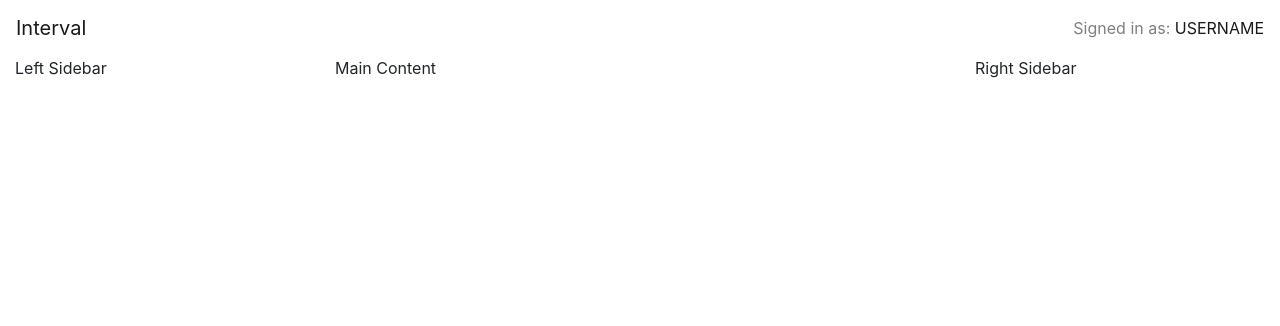
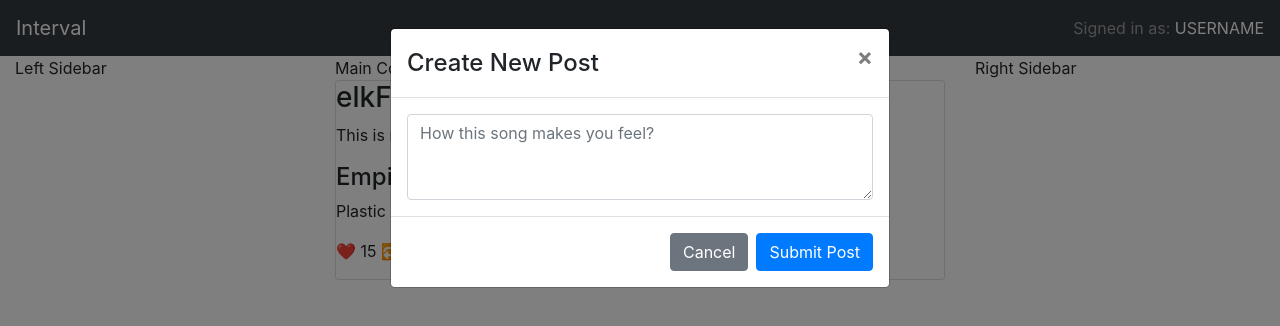
Before and after one commit to meteoratlas/Interval, a React (Create React App) app: page / in a window 1280 px wide. Shown: the top 326 px of the page. Built offline with nearby package versions, Linux system fonts and the light colour scheme.

Commit message:
react elements updated

```diff
--- a/src/App.js
+++ b/src/App.js
@@ -1,24 +1,31 @@
 import React from "react";
-import { Container, Row, Col, Navbar } from "react-bootstrap";
+import { Container, Row, Col } from "react-bootstrap";
 import "./App.css";
+import Header from "./components/Header";
+import PostCard from "./components/PostCard";
+import NewPostModal from "./components/NewPostModal";
 
 function App() {
+  const testData = {
+    userName: "elkFriend",
+    postContent: "This is really what I needed to hear right now.",
+    songTitle: "Empire Ants",
+    recordingTitle: "Plastic Beach",
+    likes: 15,
+    shares: 4,
+    timePosted: Date.now()
+  };
   return (
     <div className="App">
-      <header>
-        <Navbar>
-          <Navbar.Brand href="#">Interval</Navbar.Brand>
-          <Navbar.Collapse className="justify-content-end">
-            <Navbar.Text>
-              Signed in as: <a href="#login">USERNAME</a>
-            </Navbar.Text>
-          </Navbar.Collapse>
-        </Navbar>
-      </header>
+      <Header />
+      <NewPostModal />
       <Container fluid>
         <Row>
           <Col>Left Sidebar</Col>
-          <Col xs={6}>Main Content</Col>
+          <Col xs={6}>
+            Main Content
+            <PostCard data={testData} />
+          </Col>
           <Col>Right Sidebar</Col>
         </Row>
       </Container>
--- /dev/null
+++ b/src/components/Header.js
@@ -0,0 +1,19 @@
+import React from "react";
+import { Navbar } from "react-bootstrap";
+
+const Header = () => {
+  return (
+    <header>
+      <Navbar bg="dark" variant="dark">
+        <Navbar.Brand href="#">Interval</Navbar.Brand>
+        <Navbar.Collapse className="justify-content-end">
+          <Navbar.Text>
+            Signed in as: <a href="#login">USERNAME</a>
+          </Navbar.Text>
+        </Navbar.Collapse>
+      </Navbar>
+    </header>
+  );
+};
+
+export default Header;
--- /dev/null
+++ b/src/components/NewPostModal.js
@@ -0,0 +1,39 @@
+import React from "react";
+import { useState } from "react";
+import { Modal, Button, Form } from "react-bootstrap";
+
+const NewPostModal = props => {
+  const [text, setText] = useState("");
+  const [show, setShow] = useState(true);
+  function handleChange(event) {
+    setText(event.target.value);
+  }
+  return (
+    <Modal show={show}>
+      <Modal.Header closeButton onClick={() => setShow(false)}>
+        <Modal.Title>Create New Post</Modal.Title>
+      </Modal.Header>
+
+      <Modal.Body>
+        <Form.Control
+          as="textarea"
+          rows="3"
+          placeholder="How this song makes you feel?"
+          value={text}
+          onChange={handleChange}
+        />
+      </Modal.Body>
+
+      <Modal.Footer>
+        <Button variant="secondary" onClick={() => setShow(false)}>
+          Cancel
+        </Button>
+        <Button variant="primary" onClick={props.onSubmit}>
+          Submit Post
+        </Button>
+      </Modal.Footer>
+    </Modal>
+  );
+};
+
+export default NewPostModal;
--- /dev/null
+++ b/src/components/PostCard.js
@@ -0,0 +1,40 @@
+import React from "react";
+import { Card } from "react-bootstrap";
+
+const PostCard = props => {
+  const {
+    userName,
+    postContent,
+    songTitle,
+    recordingTitle,
+    likes,
+    shares,
+    timePosted
+  } = props.data;
+  return (
+    <Card>
+      <div className="user-content">
+        <h3>{userName}</h3>
+        <p>{postContent}</p>
+      </div>
+      <div className="song-info">
+        <h4>{songTitle}</h4>
+        <p>{recordingTitle}</p>
+      </div>
+      <div className="card-meta">
+        <p>
+          <span role="img" aria-label="likes">
+            ❤️
+          </span>{" "}
+          {likes}{" "}
+          <span role="img" aria-label="shares">
+            🔁
+          </span>{" "}
+          {shares} - {timePosted}
+        </p>
+      </div>
+    </Card>
+  );
+};
+
+export default PostCard;
```
Also changed, not shown: src/components/Post.js (deleted, +0 -8 lines).
